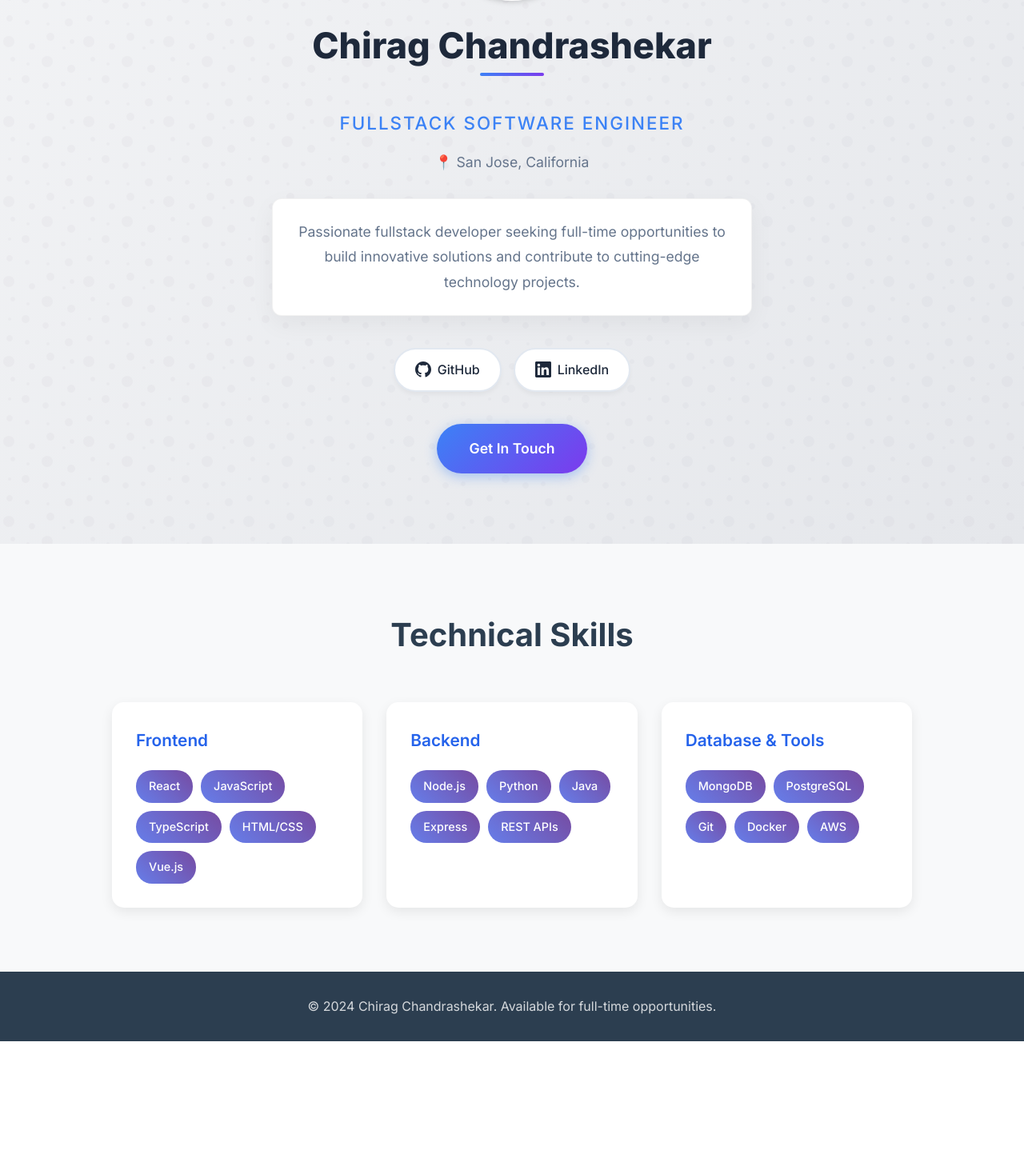
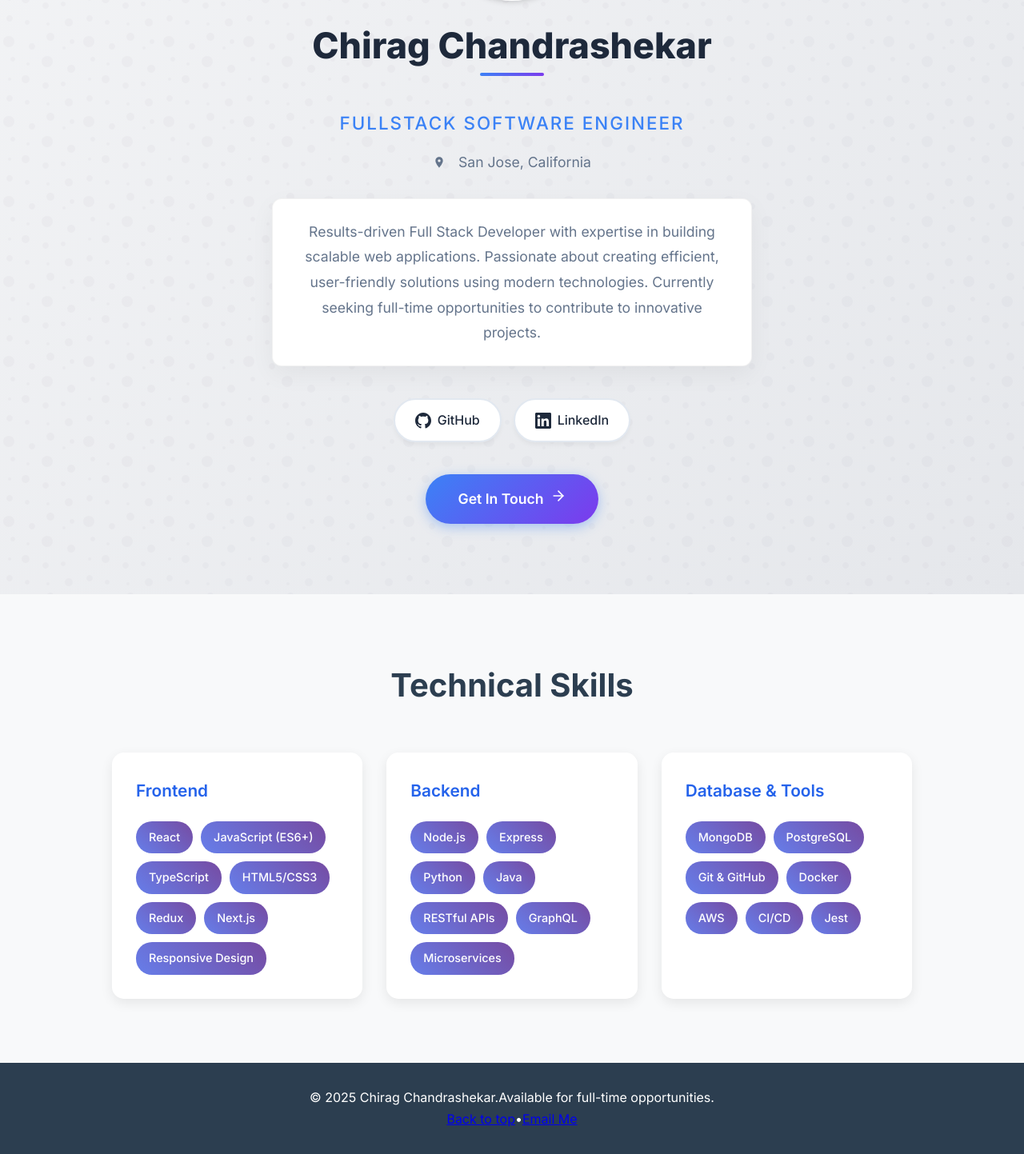
Before and after one commit to Yashuchirag/chiragch.com, a React (Create React App) app: page / in a window 1280 px wide. Shown: the part 259-1702 px from the top of the page at 80% size. Before the commit the page ends 1561 px from the top, so only its background shows below. Built offline with nearby package versions, Linux system fonts and the light colour scheme.

Commit message:
App.js updated

```diff
--- a/package.json
+++ b/package.json
@@ -7,6 +7,7 @@
     "@testing-library/jest-dom": "^6.6.4",
     "@testing-library/react": "^16.3.0",
     "@testing-library/user-event": "^13.5.0",
+    "aos": "^2.3.4",
     "react": "^19.1.1",
     "react-dom": "^19.1.1",
     "react-scripts": "5.0.1",
--- a/src/App.js
+++ b/src/App.js
@@ -1,98 +1,128 @@
-import React from 'react';
+import React, { useEffect } from 'react';
 import './App.css';
+import AOS from 'aos';
+import 'aos/dist/aos.css';
 
 function App() {
+  useEffect(() => {
+    AOS.init({
+      duration: 1000,
+      once: true,
+      easing: 'ease-out-cubic'
+    });
+  }, []);
+
   return (
     <div className="App">
       {/* Hero Section */}
       <section className="hero">
         <div className="hero-content">
-          <div className="profile-image-container">
+          <div className="profile-image-container" data-aos="fade-up">
             <img
               src="/chirag_1.jpg"
               alt="Chirag Chandrashekar"
               className="profile-image"
+              loading="eager"
             />
           </div>
-          <h1 className="name">Chirag Chandrashekar</h1>
-          <h2 className="title">Fullstack Software Engineer</h2>
-          <p className="location">📍 San Jose, California</p>
-          <p className="bio">
-            Passionate fullstack developer seeking full-time opportunities to build
-            innovative solutions and contribute to cutting-edge technology projects.
+          <h1 className="name" data-aos="fade-up" data-aos-delay="100">Chirag Chandrashekar</h1>
+          <h2 className="title" data-aos="fade-up" data-aos-delay="150">Fullstack Software Engineer</h2>
+          <p className="location" data-aos="fade-up" data-aos-delay="200">
+            <svg width="16" height="16" viewBox="0 0 24 24" fill="currentColor" style={{marginRight: '8px'}}>
+              <path d="M12 2C8.13 2 5 5.13 5 9c0 5.25 7 13 7 13s7-7.75 7-13c0-3.87-3.13-7-7-7zm0 9.5c-1.38 0-2.5-1.12-2.5-2.5s1.12-2.5 2.5-2.5 2.5 1.12 2.5 2.5-1.12 2.5-2.5 2.5z"/>
+            </svg>
+            San Jose, California
+          </p>
+          <p className="bio" data-aos="fade-up" data-aos-delay="250">
+            Results-driven Full Stack Developer with expertise in building scalable web applications.
+            Passionate about creating efficient, user-friendly solutions using modern technologies.
+            Currently seeking full-time opportunities to contribute to innovative projects.
           </p>
 
           {/* Social Links */}
-          <div className="social-links">
+          <div className="social-links" data-aos="fade-up" data-aos-delay="300">
             <a
               href="https://github.com/Yashuchirag"
               target="_blank"
-              rel="noopener noreferrer"
+              rel="noopener noreferrer nofollow"
               className="social-link github"
+              aria-label="GitHub Profile"
             >
-              <svg width="24" height="24" viewBox="0 0 24 24" fill="currentColor">
+              <svg width="20" height="20" viewBox="0 0 24 24" fill="currentColor">
                 <path d="M12 0c-6.626 0-12 5.373-12 12 0 5.302 3.438 9.8 8.207 11.387.599.111.793-.261.793-.577v-2.234c-3.338.726-4.033-1.416-4.033-1.416-.546-1.387-1.333-1.756-1.333-1.756-1.089-.745.083-.729.083-.729 1.205.084 1.839 1.237 1.839 1.237 1.07 1.834 2.807 1.304 3.492.997.107-.775.418-1.305.762-1.604-2.665-.305-5.467-1.334-5.467-5.931 0-1.311.469-2.381 1.236-3.221-.124-.303-.535-1.524.117-3.176 0 0 1.008-.322 3.301 1.23.957-.266 1.983-.399 3.003-.404 1.02.005 2.047.138 3.006.404 2.291-1.552 3.297-1.23 3.297-1.23.653 1.653.242 2.874.118 3.176.77.84 1.235 1.911 1.235 3.221 0 4.609-2.807 5.624-5.479 5.921.43.372.823 1.102.823 2.222v3.293c0 .319.192.694.801.576 4.765-1.589 8.199-6.086 8.199-11.386 0-6.627-5.373-12-12-12z"/>
               </svg>
-              GitHub
+              <span>GitHub</span>
             </a>
             <a
               href="https://www.linkedin.com/in/chirag-chandrashe-15b965103/"
               target="_blank"
-              rel="noopener noreferrer"
+              rel="noopener noreferrer nofollow"
               className="social-link linkedin"
+              aria-label="LinkedIn Profile"
             >
-              <svg width="24" height="24" viewBox="0 0 24 24" fill="currentColor">
+              <svg width="20" height="20" viewBox="0 0 24 24" fill="currentColor">
                 <path d="M20.447 20.452h-3.554v-5.569c0-1.328-.027-3.037-1.852-3.037-1.853 0-2.136 1.445-2.136 2.939v5.667H9.351V9h3.414v1.561h.046c.477-.9 1.637-1.85 3.37-1.85 3.601 0 4.267 2.37 4.267 5.455v6.286zM5.337 7.433c-1.144 0-2.063-.926-2.063-2.065 0-1.138.92-2.063 2.063-2.063 1.14 0 2.064.925 2.064 2.063 0 1.139-.925 2.065-2.064 2.065zm1.782 13.019H3.555V9h3.564v11.452zM22.225 0H1.771C.792 0 0 .774 0 1.729v20.542C0 23.227.792 24 1.771 24h20.451C23.2 24 24 23.227 24 22.271V1.729C24 .774 23.2 0 22.222 0h.003z"/>
               </svg>
-              LinkedIn
+              <span>LinkedIn</span>
             </a>
           </div>
 
           {/* CTA Button */}
-          <div className="cta-section">
+          <div className="cta-section" data-aos="fade-up" data-aos-delay="350">
             <a
-              href="mailto:chirag.chandrashekar@example.com"
+              href="mailto:contact@chiragch.com"
               className="cta-button"
+              aria-label="Contact via Email"
             >
-              Get In Touch
+              <span>Get In Touch</span>
+              <svg width="20" height="20" viewBox="0 0 24 24" fill="none" stroke="currentColor" strokeWidth="2" strokeLinecap="round" strokeLinejoin="round" style={{marginLeft: '8px', transition: 'transform 0.3s ease'}}>
+                <line x1="5" y1="12" x2="19" y2="12"></line>
+                <polyline points="12 5 19 12 12 19"></polyline>
+              </svg>
             </a>
           </div>
         </div>
       </section>
 
       {/* Skills Section */}
-      <section className="skills">
+      <section className="skills" id="skills">
         <div className="container">
-          <h3>Technical Skills</h3>
+          <h3 data-aos="fade-up">Technical Skills</h3>
           <div className="skills-grid">
-            <div className="skill-category">
+            <div className="skill-category" data-aos="fade-up" data-aos-delay="100">
               <h4>Frontend</h4>
               <div className="skill-tags">
                 <span className="skill-tag">React</span>
-                <span className="skill-tag">JavaScript</span>
+                <span className="skill-tag">JavaScript (ES6+)</span>
                 <span className="skill-tag">TypeScript</span>
-                <span className="skill-tag">HTML/CSS</span>
-                <span className="skill-tag">Vue.js</span>
+                <span className="skill-tag">HTML5/CSS3</span>
+                <span className="skill-tag">Redux</span>
+                <span className="skill-tag">Next.js</span>
+                <span className="skill-tag">Responsive Design</span>
               </div>
             </div>
-            <div className="skill-category">
+            <div className="skill-category" data-aos="fade-up" data-aos-delay="200">
               <h4>Backend</h4>
               <div className="skill-tags">
                 <span className="skill-tag">Node.js</span>
+                <span className="skill-tag">Express</span>
                 <span className="skill-tag">Python</span>
                 <span className="skill-tag">Java</span>
-                <span className="skill-tag">Express</span>
-                <span className="skill-tag">REST APIs</span>
+                <span className="skill-tag">RESTful APIs</span>
+                <span className="skill-tag">GraphQL</span>
+                <span className="skill-tag">Microservices</span>
               </div>
             </div>
-            <div className="skill-category">
+            <div className="skill-category" data-aos="fade-up" data-aos-delay="300">
               <h4>Database & Tools</h4>
               <div className="skill-tags">
                 <span className="skill-tag">MongoDB</span>
                 <span className="skill-tag">PostgreSQL</span>
-                <span className="skill-tag">Git</span>
+                <span className="skill-tag">Git & GitHub</span>
                 <span className="skill-tag">Docker</span>
                 <span className="skill-tag">AWS</span>
+                <span className="skill-tag">CI/CD</span>
+                <span className="skill-tag">Jest</span>
               </div>
             </div>
           </div>
@@ -102,7 +132,15 @@ function App() {
       {/* Footer */}
       <footer className="footer">
         <div className="container">
-          <p>&copy; 2024 Chirag Chandrashekar. Available for full-time opportunities.</p>
+          <p data-aos="fade-up">
+            &copy; {new Date().getFullYear()} Chirag Chandrashekar.
+            <span className="footer-availability">Available for full-time opportunities.</span>
+          </p>
+          <div className="footer-links" data-aos="fade-up" data-aos-delay="100">
+            <a href="#" className="footer-link">Back to top</a>
+            <span className="footer-separator">•</span>
+            <a href="mailto:contact@chiragch.com" className="footer-link">Email Me</a>
+          </div>
         </div>
       </footer>
     </div>
```
Also changed, not shown: 1 other file (tests, documents, lock files or other folders).
